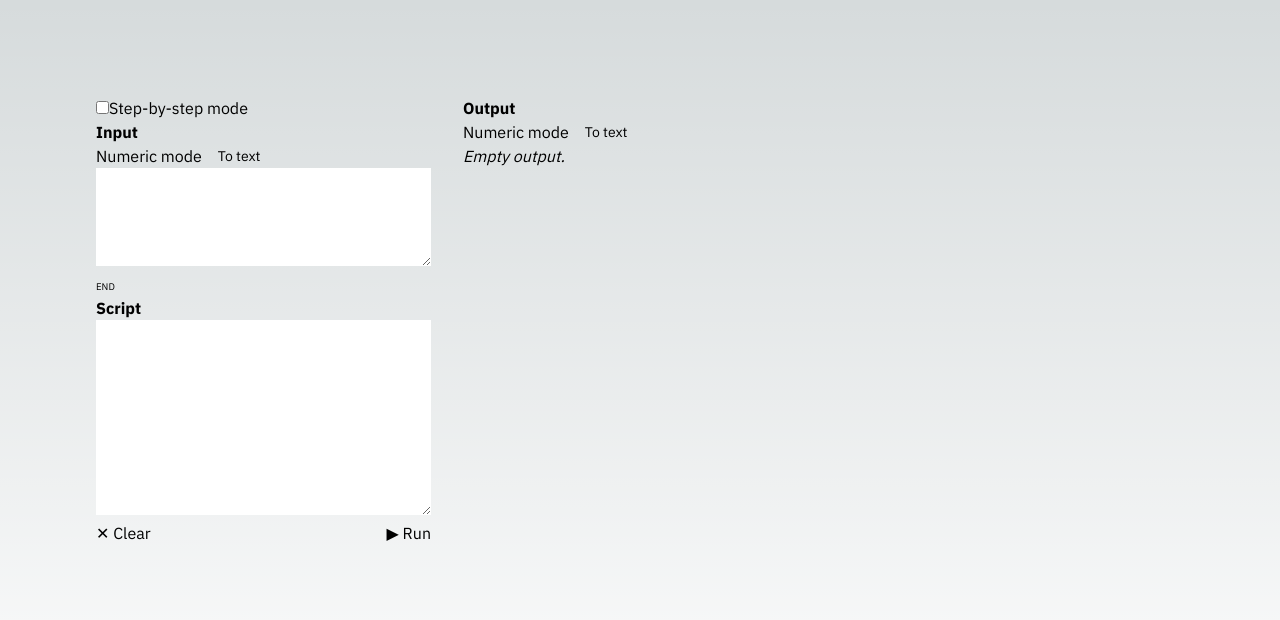
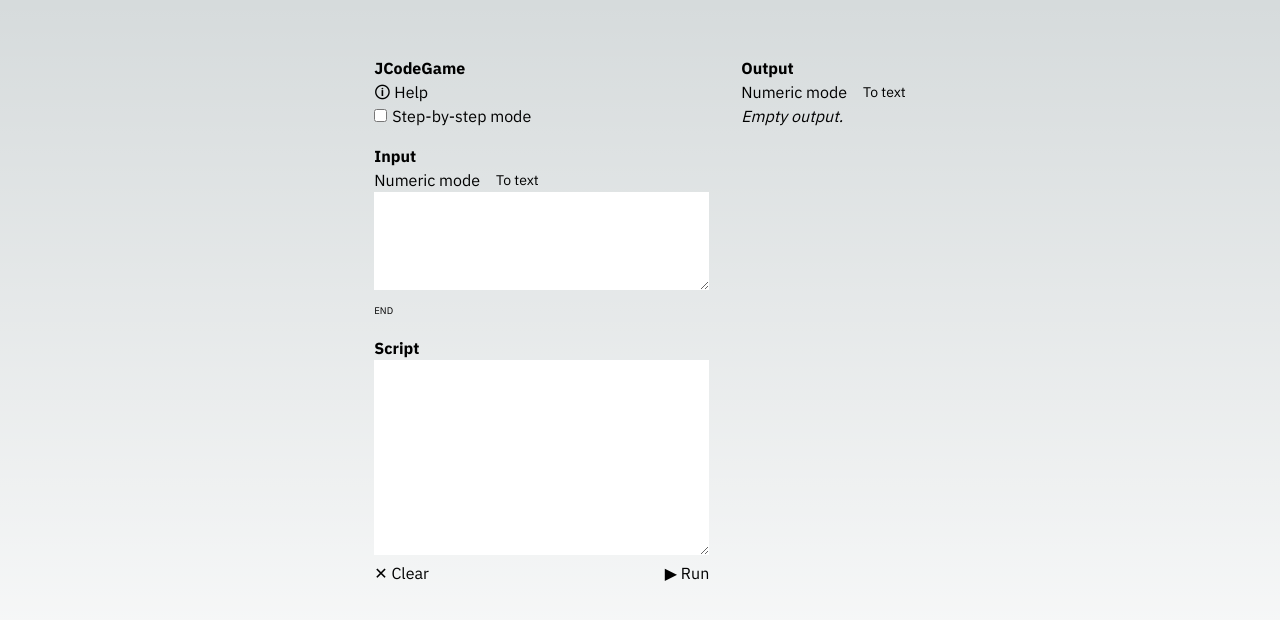
Before and after one commit to joeljpresent/jcodegame, a Next.js app: page / in a window 1280 px wide. Shown: the top 620 px of the page. Built offline with nearby package versions, Linux system fonts and the light colour scheme.

Commit message:
Create Help Dialog component

```diff
--- a/src/app/CodeGame.tsx
+++ b/src/app/CodeGame.tsx
@@ -11,6 +11,7 @@ import ExeInputField from "./ExeInputField";
 import { createInputSuccess, ExeInput, parseInputField } from "./exe/input";
 import ExeInputVisualizer from "./ExeInputVisualizer";
 import TextModeToggle from "./TextModeToggle";
+import HelpDialog from "./HelpDialog";
 
 export default function CodeGame() {
   const [script, setScript] = useState("");
@@ -91,11 +92,19 @@ export default function CodeGame() {
   }
 
   return (
-    <section className="flex w-full">
+    <section className="flex flex-row w-full justify-center">
       <div className="pr-[1rem]">
+      <h2>JCodeGame</h2>
+      <HelpDialog />
         <div>
-          <input name="stepByStepCheckbox" type="checkbox" onChange={handleToggleStepByStep} />
-          <label htmlFor="stepByStepCheckbox">Step-by-step mode</label>
+          <input
+            name="stepByStepCheckbox"
+            type="checkbox"
+            onChange={handleToggleStepByStep}
+          />
+          <label className="pl-[5px]" htmlFor="stepByStepCheckbox">
+            Step-by-step mode
+          </label>
         </div>
         <h2>Input</h2>
         {
--- /dev/null
+++ b/src/app/HelpDialog.tsx
@@ -0,0 +1,36 @@
+import { useState } from "react";
+
+export default function HelpDialog() {
+  const [isShown, setIsShown] = useState(false);
+
+  function showDialog() {
+    setIsShown(true);
+  }
+
+  function hideDialog() {
+    setIsShown(false);
+  }
+
+  return <>
+    <button onClick={showDialog}>
+      🛈 Help
+    </button>
+
+    <dialog
+      open={isShown}
+      style={{
+        maxWidth: "20rem",
+        padding: "2rem",
+        borderWidth: "2px",
+        borderRadius: "0.5rem",
+      }}
+    >
+      <article>
+        <p>TODO: write Help</p>
+      </article>
+      <button onClick={hideDialog}>
+        ✕ Close
+      </button>
+    </dialog>
+  </>;
+};
--- a/src/app/globals.css
+++ b/src/app/globals.css
@@ -28,6 +28,7 @@ body {
 
 h2 {
   font-weight: bold;
+  padding-top: 1rem;
 }
 
 @layer utilities {
--- a/src/app/page.tsx
+++ b/src/app/page.tsx
@@ -2,7 +2,7 @@ import CodeGame from "./CodeGame";
 
 export default function Home() {
   return (
-    <main className="flex min-h-screen flex-col items-center justify-between p-24">
+    <main className="min-h-screen flex-col pt-10">
       <CodeGame />
     </main>
   );
```
